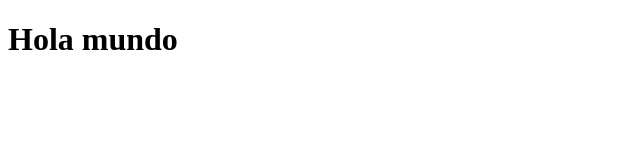
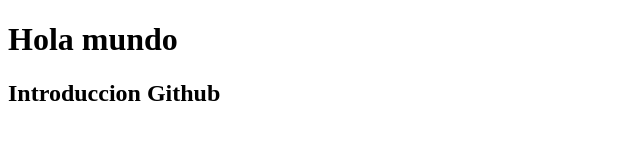
Before and after one commit to Vale-Rama-0229/frontend, a plain HTML site: page index.html in a window 1280 px wide. Shown: the whole page, without its empty margins (0-640 px from the left). Drawn offline with Linux system fonts and the light colour scheme.

Commit message:
feat: Se agrego el h2 de Introduccion Github

```diff
--- a/index.html
+++ b/index.html
@@ -6,6 +6,7 @@
 <body>
     <div>
         <h1>Hola mundo</h1>
+        <h2>Introduccion Github</h2>
     </div>
 </body>
 </html>
```
